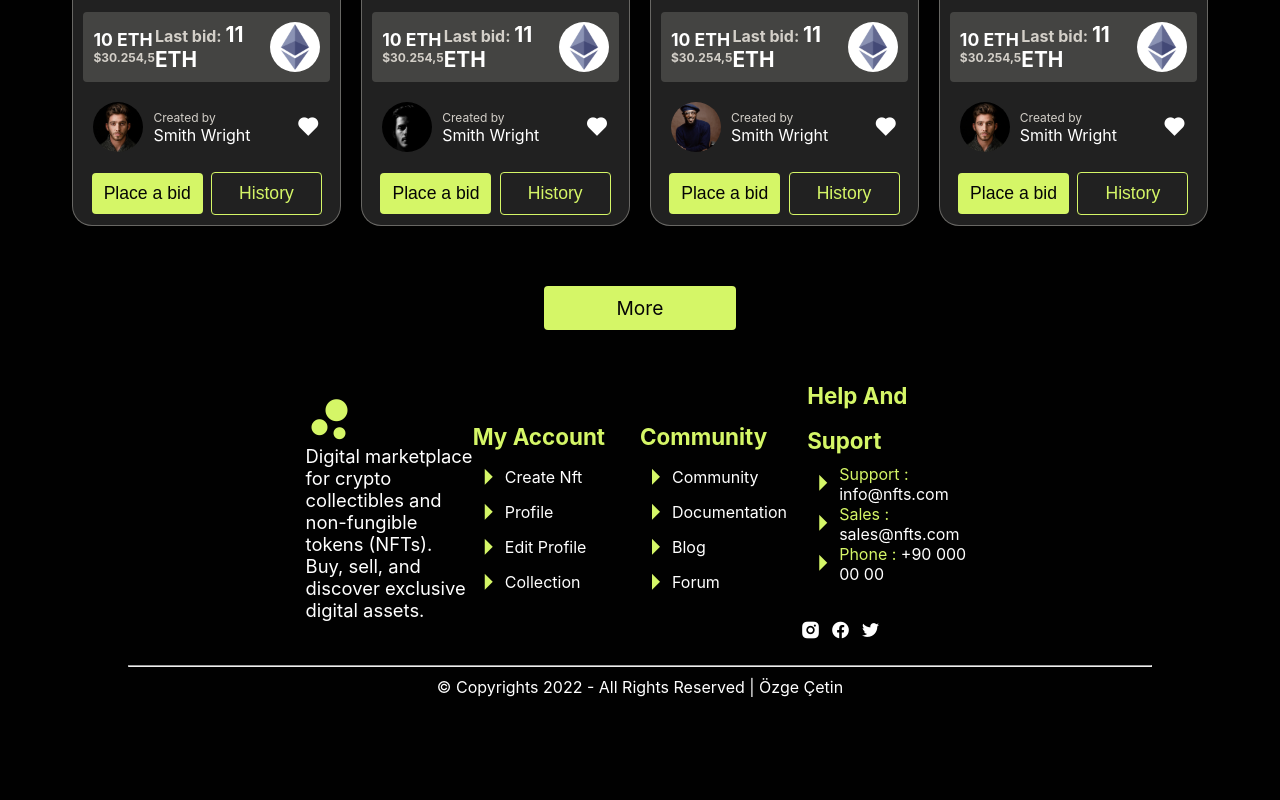
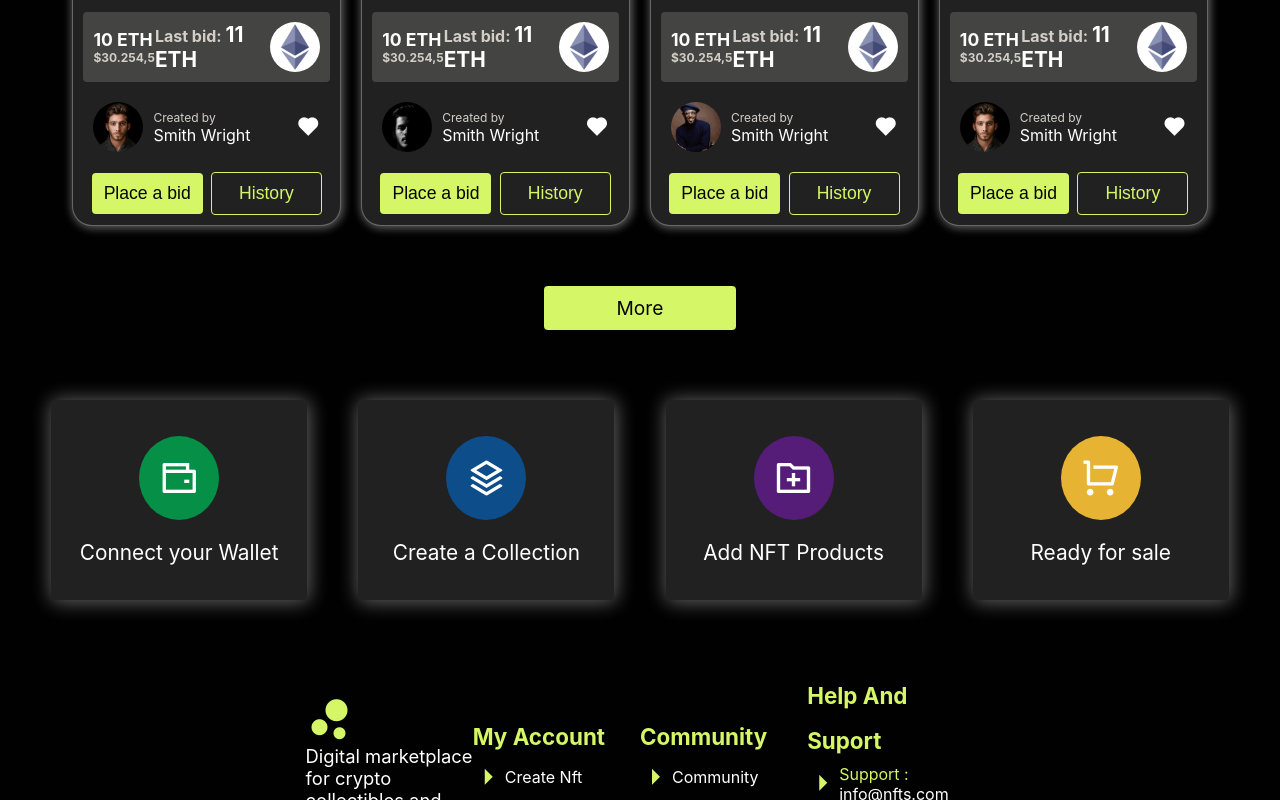
Before and after one commit to OzgeCetin43/nft, a React (Create React App) app: page /nft/home in a window 1280 px wide. Shown: the part 2477-3277 px from the top of the page. Before the commit the page ends 3184 px from the top, so only its background shows below. Built offline with nearby package versions, Linux system fonts and the light colour scheme.

Commit message:
deploy my website

```diff
--- a/src/pages/Home/Home.css
+++ b/src/pages/Home/Home.css
@@ -186,6 +186,7 @@
     border-radius: 20px;
     background-color: #212121;
     margin: 10px;
+    box-shadow: 1px 1px 10px 1px rgba(255, 255, 255, 0.4);
 }
 
 .popular-works .trends .trend-item .trend-item-image-1, .popular-works .trends .trend-item .trend-item-image-2, .popular-works .trends .trend-item .trend-item-image-3, .trends .trend-item .trend-item-image-4, .trends .trend-item .trend-item-image-5, .trends .trend-item .trend-item-image-6, .trends .trend-item .trend-item-image-7, .trends .trend-item .trend-item-image-8 {
@@ -347,6 +348,58 @@
     margin-bottom: 20px;
 }
 
+.info {
+    display: flex;
+    align-items: center;
+    justify-content: space-evenly;
+    flex-wrap: wrap;
+    height: 200px;
+    width: 100%;
+    margin: 50px 0;
+}
+
+.info .info-container {
+    width: 20%;
+    text-align: center;
+    color: #fff;
+    background-color: #212121;
+    display: flex;
+    flex-direction: column;
+    align-items: center;
+    justify-content: center;
+    padding: 20px;
+    border-radius: 4px;
+    height: 100%;
+    box-shadow: 1px 1px 20px 1px rgba(255, 255, 255, 0.4);
+}
+
+.info .info-container .wallet, .info .info-container .stack, .info .info-container .add, .info .info-container .chart {
+    font-size: 2.5rem;
+    margin-bottom: 20px;
+    padding: 20px;
+    border-radius: 50%;
+}
+
+.info .info-container .wallet {
+    background-color: #068F46;
+}
+
+.info .info-container .stack {
+    background-color: #0D4D8A;
+}
+
+.info .info-container .add {
+    background-color: #561D78;
+}
+
+.info .info-container .chart {
+    background-color: #E6B432;
+}
+
+.info .info-container .info-description {
+    font-size: 1.3rem;
+}
+
 @media(max-width: 912px) {
     .hero-container {
         flex-direction: column-reverse;
@@ -447,6 +500,37 @@
     .more-container .more-btn {
         width: 35%;
     }
+
+    .info .info-container .wallet, .info .info-container .stack, .info .info-container .add, .info .info-container .chart {
+        font-size: 1.2rem;
+        padding: 10px;
+    }
+
+    .info .info-container .info-description {
+        font-size: 1rem;
+    }
+}
+
+@media(max-width: 600px) {
+    .info {
+        margin: 50px 0;
+    }
+
+    .info .info-container {
+        width: 40%;
+        height: 100px;
+        margin-bottom: 20px;
+        box-shadow: 1px 1px 10px 1px rgba(255, 255, 255, 0.4);
+    }
+
+    .info .info-container .wallet, .info .info-container .stack, .info .info-container .add, .info .info-container .chart {
+        font-size: 1rem;
+        padding: 10px;
+    }
+
+    .info .info-container .info-description {
+        font-size: 0.8rem;
+    }
 }
 
 @media(max-width: 540px) {
--- a/src/pages/Home/index.jsx
+++ b/src/pages/Home/index.jsx
@@ -321,6 +321,24 @@ const Home = (props) => {
       <div className="more-container">
         <Link to="/nft/market" className="more-btn">More</Link>
       </div>
+      <div className="info">
+        <div className="info-container">
+          <i class="ri-wallet-line wallet"></i>
+          <p className="info-description">Connect your Wallet</p>
+        </div>
+        <div className="info-container">
+          <i class="ri-stack-line stack"></i>
+          <p className="info-description">Create a Collection</p>
+        </div>
+        <div className="info-container">
+          <i class="ri-folder-add-line add"></i>
+          <p className="info-description">Add NFT Products</p>
+        </div>
+        <div className="info-container">
+          <i class="ri-shopping-cart-line chart"></i>
+          <p className="info-description">Ready for sale</p>
+        </div>
+      </div>
     </>
   )
 }
```
